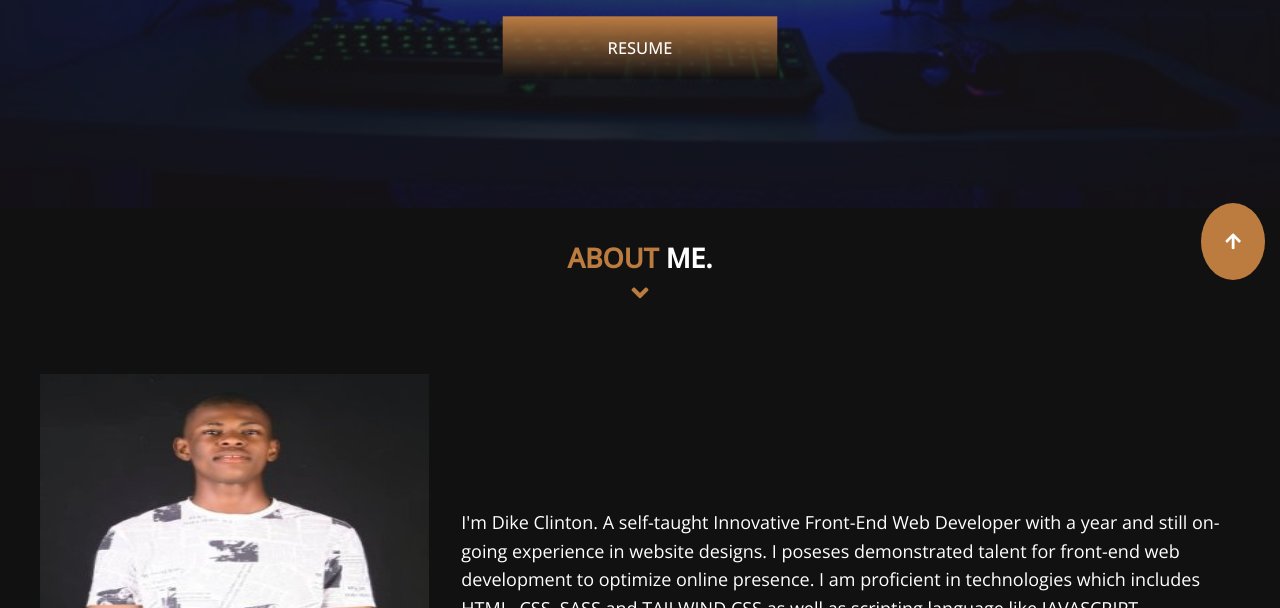
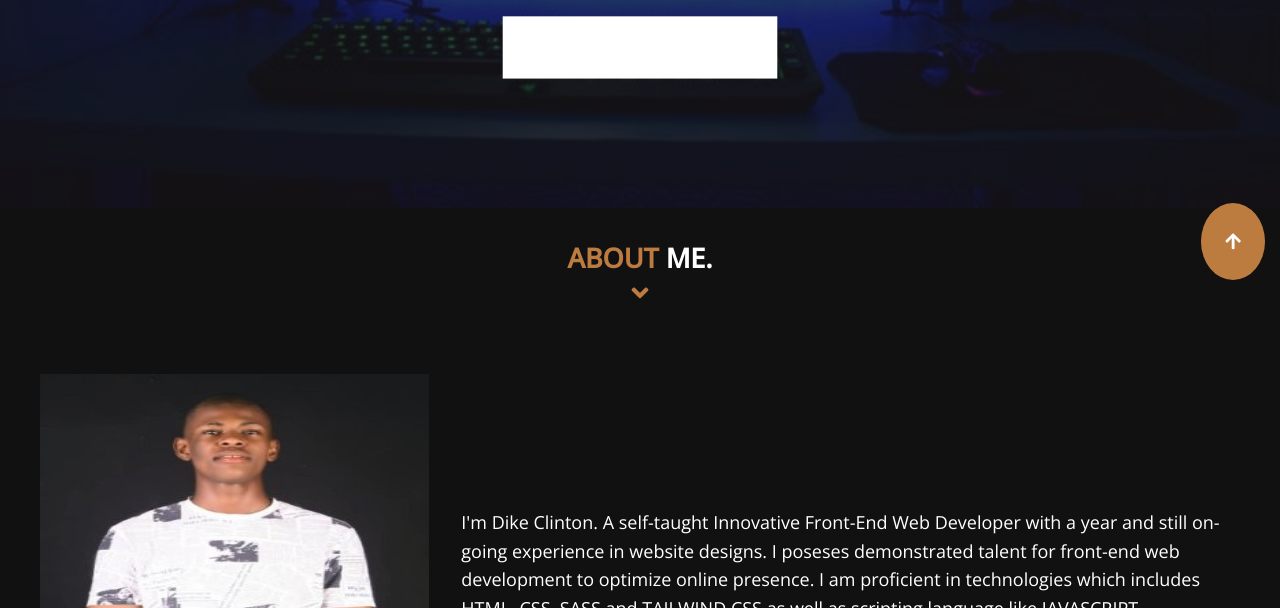
Before and after one commit to Dike-Code/Dike-Code-Portfolio, a plain HTML site: page index.html in a window 1280 px wide. Shown: the part 492-1100 px from the top of the page. Drawn offline with nearby package versions, Linux system fonts and the light colour scheme; a web font is replaced by a local one.

Commit message:
Update utilities.css

```diff
--- a/css/utilities.css
+++ b/css/utilities.css
@@ -40,7 +40,7 @@
 .btn {
    width: 300px;
    display: inline-block;
-   background: var(--blend-color);
+   background: var(--text-color);
    border: 0;
    color: var(--text-color);
    margin: 1.5rem auto 0.5rem;
@@ -50,7 +50,7 @@
 }
 
 .btn:hover {
-   background: var(--text-color);
+   transform: scale(0.98);
    color: var(--primary-color);
    transition: 0.5s ease;
 }
```
